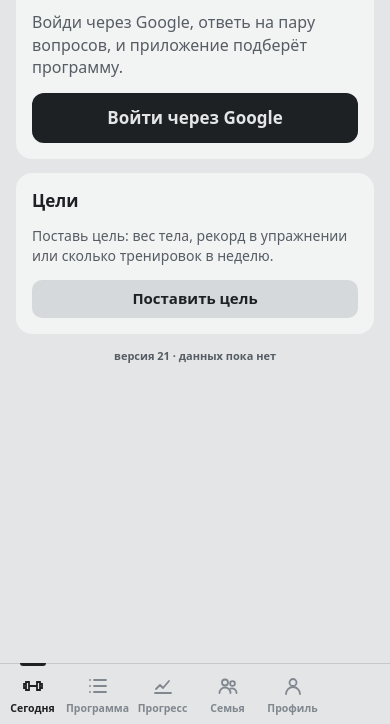
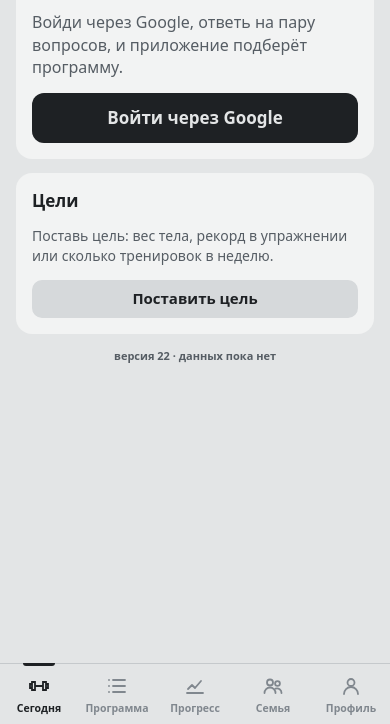
Before and after one commit to bekakamenov-dev/gym-app-, a plain HTML site: page index.html in a window 390 px wide. Shown: the part 120-844 px from the top of the page. Drawn offline with Linux system fonts and the light colour scheme; a web font is replaced by a local one.

Commit message:
Версия 22: нижнее меню по центру (#16)
* Версия 18 (черновик): главная — герой на сцене, A/B/C в строку, неделя кружками

Co-Authored-By: Claude Opus 5.5 <noreply@anthropic.com>
Claude-Session: https://claude.ai/code/session_01RKa2oTMPJjbScSnAUeYKJ7

* Версия 18: главная «Сцена» — только вариант A, правки под iPhone SE, убран старый гриф

Co-Authored-By: Claude Opus 5.5 <noreply@anthropic.com>
Claude-Session: https://claude.ai/code/session_01RKa2oTMPJjbScSnAUeYKJ7

* Версия 19: новая иконка — 3D-гантель

Co-Authored-By: Claude Opus 5.5 <noreply@anthropic.com>
Claude-Session: https://claude.ai/code/session_01RKa2oTMPJjbScSnAUeYKJ7

* Версия 20: награды-линейки с 3D-значками, неделя на главной с первого дня

Co-Authored-By: Claude Opus 5.5 <noreply@anthropic.com>
Claude-Session: https://claude.ai/code/session_01RKa2oTMPJjbScSnAUeYKJ7

* Версия 20: поздравления с юмором, отдельно для мужчин и женщин

Co-Authored-By: Claude Opus 5.5 <noreply@anthropic.com>
Claude-Session: https://claude.ai/code/session_01RKa2oTMPJjbScSnAUeYKJ7

* Версия 21: 5 вкладок, заголовок дня, семья без наложений, награды медленнее

Co-Authored-By: Claude Opus 5.5 <noreply@anthropic.com>
Claude-Session: https://claude.ai/code/session_01RKa2oTMPJjbScSnAUeYKJ7

* Версия 22: нижнее меню по центру (5 колонок)

Co-Authored-By: Claude Opus 5.5 <noreply@anthropic.com>
Claude-Session: https://claude.ai/code/session_01RKa2oTMPJjbScSnAUeYKJ7

---------

Co-authored-by: Claude <noreply@anthropic.com>

```diff
--- a/index.html
+++ b/index.html
@@ -100,7 +100,7 @@ h2{font-family:var(--f-body);font-weight:700;font-size:17px}
 
 /* нижняя панель */
 .tabs{position:fixed;left:0;right:0;bottom:calc(0px - var(--gap));z-index:20;background:var(--bg);border-top:1.5px solid var(--line);padding-bottom:var(--bot);padding-left:env(safe-area-inset-left,0px);padding-right:env(safe-area-inset-right,0px)}
-.tabs nav{max-width:520px;margin:0 auto;display:grid;grid-template-columns:repeat(6,1fr)}
+.tabs nav{max-width:520px;margin:0 auto;display:grid;grid-template-columns:repeat(5,1fr)}
 .tabs button{position:relative;display:flex;flex-direction:column;align-items:center;gap:3px;padding:10px 0 8px;font-size:10.5px;color:var(--faint);font-weight:600}
 .tabs button[aria-current="page"]{color:var(--fg)}
 .tabs button[aria-current="page"]::before{content:"";position:absolute;top:-1.5px;left:30%;right:30%;height:3px;border-radius:0 0 3px 3px;background:var(--fg)}
@@ -1198,7 +1198,7 @@ function vToday(){
   ${weekCard()}
   ${goalCards()}
   ${cloudCard()}
-  <div class="muted num" style="text-align:center;font-size:11px"><span data-act="diag">версия 21 · ${C.user?cloudLabel():S.workouts.length?"данные только на телефоне":"данных пока нет"}</span>${S.diag?"<br>"+diag():""}</div>
+  <div class="muted num" style="text-align:center;font-size:11px"><span data-act="diag">версия 22 · ${C.user?cloudLabel():S.workouts.length?"данные только на телефоне":"данных пока нет"}</span>${S.diag?"<br>"+diag():""}</div>
   </div>`;
 }
 /* v18: главная «Сцена»: герой рядом со следующей тренировкой, под ним свет цвета её блина */
--- a/sw.js
+++ b/sw.js
@@ -1,5 +1,5 @@
 // Кэш для работы без интернета в зале. При изменении файлов увеличь номер версии.
-const CACHE = "zal-v21";
+const CACHE = "zal-v22";
 const FILES = ["./", "index.html", "manifest.webmanifest", "icon-180.png", "icon-192.png", "icon-512.png", "supabase.js",
   "badges/arm.webp", "badges/bolt.webp", "badges/compass.webp", "badges/crown.webp", "badges/cup1.webp", "badges/cup2.webp", "badges/cup3.webp", "badges/dumb.webp", "badges/eleph.webp", "badges/fire.webp", "badges/fire2.webp", "badges/goal.webp", "badges/hands.webp", "badges/home.webp", "badges/snow.webp"];
 self.addEventListener("install", e => {
```
Also changed, not shown: 1 other file.
